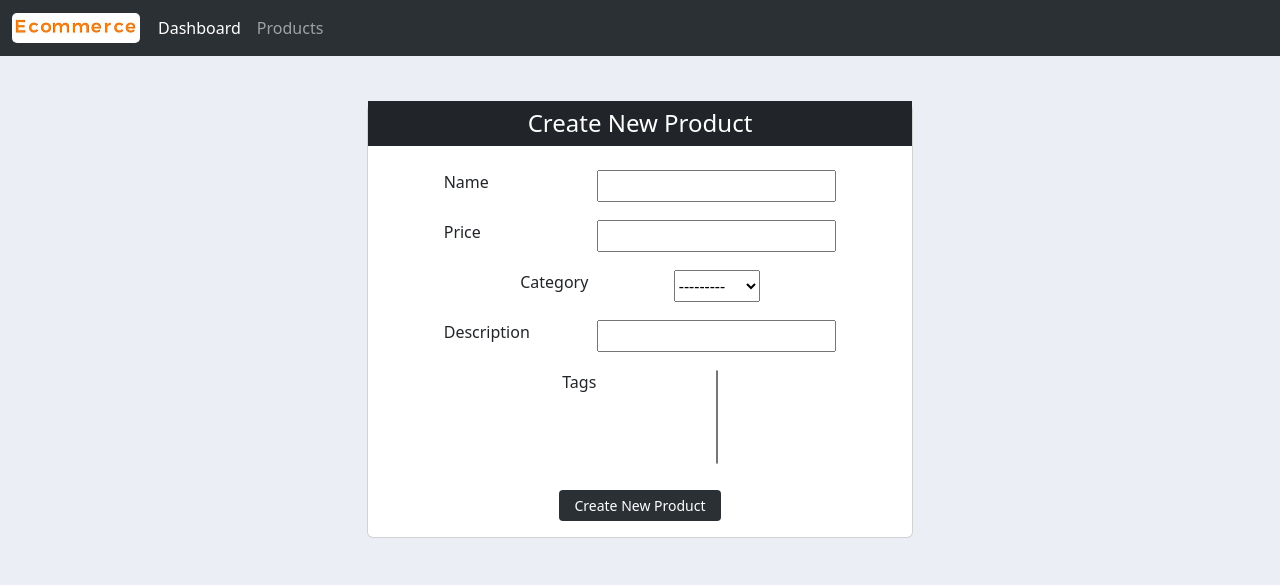
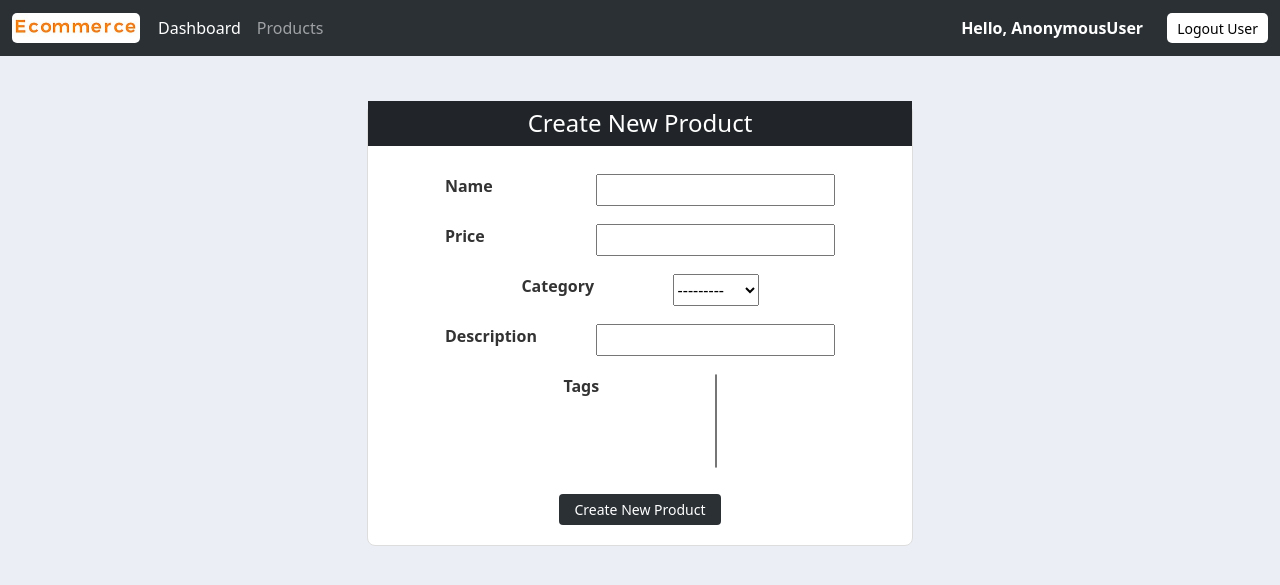
Before and after one commit to AbdulRahmanMudasser/django-crm, a Django app: page /create_product/ in a window 1280 px wide. Shown: the top 585 px of the page. Run offline with Django 5.2, Linux system fonts and the light colour scheme.

Commit message:
displaying username and logout button in navbar, updated urls, addition in main.css file

```diff
--- a/accounts/templates/accounts/navbar.html
+++ b/accounts/templates/accounts/navbar.html
@@ -12,7 +12,11 @@
     <div class="collapse navbar-collapse" id="navbarNavAltMarkup">
       <div class="navbar-nav">
         <a class="nav-link active" aria-current="page" href="{% url 'home' %}">Dashboard</a>
-        <a class="nav-link" href="{% url "products" %}">Products</a>
+        <a class="nav-link" href="{% url 'products' %}">Products</a>
+      </div>
+      <div class="ms-auto d-flex align-items-center">
+        <span class="welcome-text">Hello, {{ request.user }}</span>
+        <a class="btn btn-sm logout-button ms-2" href="{% url 'logout' %}">Logout User</a>
       </div>
     </div>
   </div>
--- a/accounts/views.py
+++ b/accounts/views.py
@@ -7,8 +7,8 @@ from .forms import *
 from .models import *
 from .filters import *
 
-# Login View
-def login_page(request):
+# Login User View
+def login_user(request):
     # Check if Request Method is POST
     if request.method == 'POST':
         # Grab Username from POST Request
@@ -68,6 +68,13 @@ def register(request):
 
     # Render Register Template
     return render(request, 'accounts/register.html', context)
+
+# Logout User View
+def logout_user(request):
+    logout(request)
+
+    # Redirect to Login Template
+    return redirect('login')
 
 # Home View
 def home(request):
--- a/crm/urls.py
+++ b/crm/urls.py
@@ -8,10 +8,13 @@ urlpatterns = [
     path('admin/', admin.site.urls),
 
     # Login URL
-    path('login/', views.login_page, name='login'),
+    path('login/', views.login_user, name='login'),
 
     # Register URL
     path('register/', views.register, name='register'),
+
+    # Logout URL
+    path('logout/', views.logout_user, name='logout'),
 
     # Home Page URL
     path('', views.home, name='home'),
--- a/static/css/main.css
+++ b/static/css/main.css
@@ -48,3 +48,49 @@ body {
     border-radius: 5px;
     margin-right: 10px;
 }
+
+.welcome-text {
+    font-size: 1rem;
+    color: #ffffff;
+    font-weight: bold;
+    margin-right: 1rem;
+    align-self: center;
+}
+
+.logout-button {
+    background-color: #ffffff;
+    color: #000000;
+    border: none;
+    width: auto;
+    padding: 0 10px;
+    font-weight: 500;
+    height: 30px;
+    display: flex;
+    align-items: center;
+    justify-content: center;
+    text-decoration: none;
+    border-radius: 5px;
+    transition: background-color 0.3s ease;
+    align-self: center;
+}
+
+.logout-button:hover {
+    /* background-color: #f8f9fa; */
+    background-color: blue;
+    color: #000000;
+}
+
+.card {
+    border-radius: 8px;
+    border: 1px solid #ddd;
+    background-color: #ffffff;
+}
+
+.card-body {
+    padding: 20px;
+}
+
+.form-label {
+    font-weight: bold;
+    color: #333333;
+}
```
